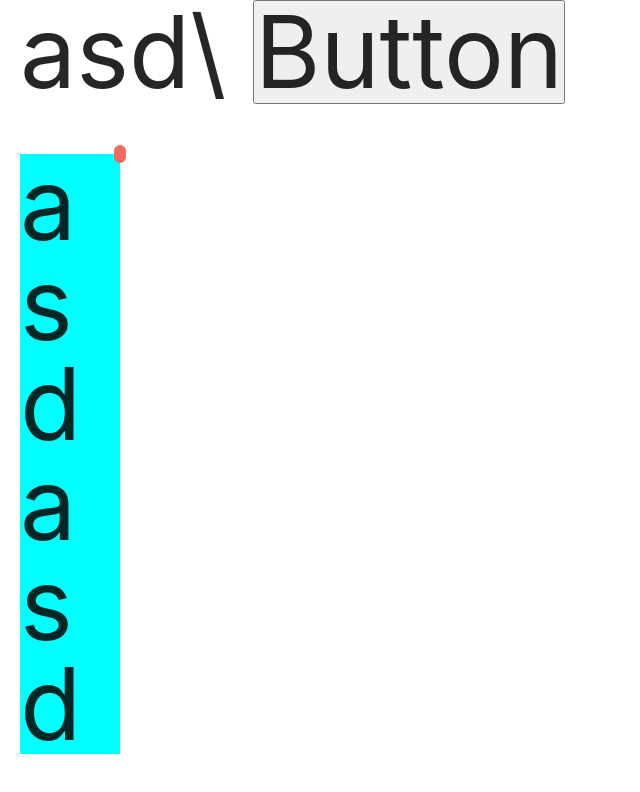
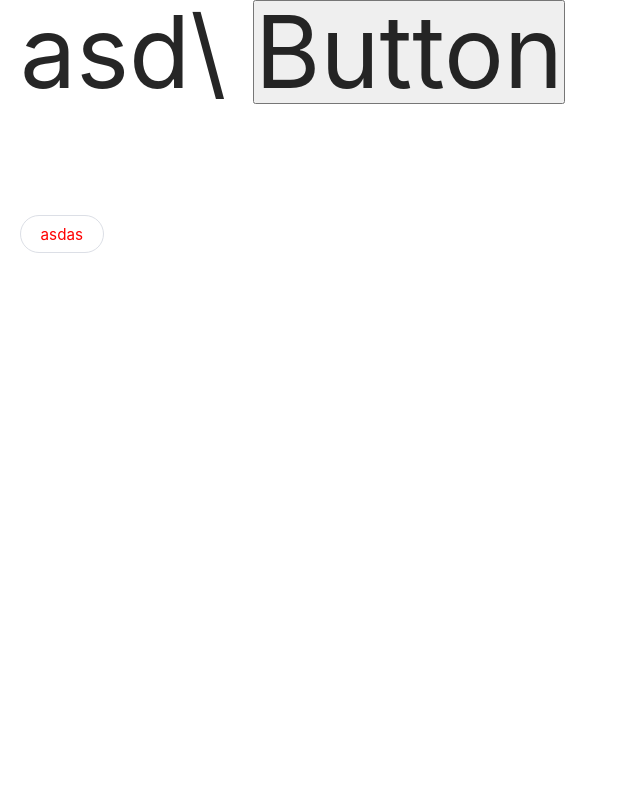
Before and after one commit to lzt-T/carpediemUi, a Vue app: page / in a window 1280 px wide. Shown: the top 792 px of the page, without its empty margins (0-640 px from the left). Built offline with nearby package versions, Linux system fonts and the light colour scheme.

Commit message:
feat: 增加按钮属性的响应

```diff
--- a/examples/App.vue
+++ b/examples/App.vue
@@ -3,9 +3,7 @@
     asd\
     <button @click="onSizeChange">Button</button>
     <div class="suu">
-      <cd-badge>
-        <div>asdasd</div>
-      </cd-badge>
+      <cd-button :color="data" :round="true"> asdas</cd-button>
     </div>
   </div>
   <form method="post" action="http://127.0.0.1:3000/su">
@@ -19,13 +17,12 @@ import { ref, onMounted, getCurrentInstance, watch, reactive } from "vue";
 export default {
   name: "App",
   setup() {
-    let data = ref(false);
+    let data = ref("red");
     watch(data, (newval, oldval) => {
       console.log(newval);
     });
     function onSizeChange(aa: any) {
-      data.value = true;
-      console.log("asd");
+      data.value = "balck";
     }
     function onCurrentChange(e: any) {
       console.log("pppp");
--- a/packages/button/src/button.vue
+++ b/packages/button/src/button.vue
@@ -16,7 +16,7 @@
 </template>
 
 <script lang="ts">
-import { defineComponent, ref } from "vue";
+import { defineComponent, ref, watchEffect } from "vue";
 export default defineComponent({
   name: "cd-button",
   props: {
@@ -73,27 +73,19 @@ export default defineComponent({
   },
   setup(props, context) {
     let backgroundCcolorData = ref<string>();
-    backgroundCcolorData.value = props.backgroundCcolor;
     let colorData = ref<string>();
-    colorData.value = props.color;
     let borderWidthData = ref<number>(0.1);
     let roundData = ref<number>(0);
     let widthData = ref<number>();
+    let disabledData = ref<string>("default");
+    let opacityData = ref<number>(1);
+
+    watchEffect((): void => {
+      backgroundCcolorData.value = props.backgroundCcolor;
+      colorData.value = props.color;
       widthData.value = props.width;
-    let disabledData = ref<string>("default");
       if (props.size != 38 && props.width == 38 * 2.2) {
         widthData.value = props.size * 2.2;
-    }
-    //设置背景和字体颜色
-    if (
-      backgroundCcolorData.value == "white" ||
-      backgroundCcolorData.value == "#FFFFFF"
-    ) {
-      colorData.value = "#000000";
-      borderWidthData.value = 0.1;
-    } else {
-      colorData.value = "#FFFFFF";
-      borderWidthData.value = 0;
       }
       //椭圆
       if (props.round == true) {
@@ -110,15 +102,17 @@ export default defineComponent({
         borderWidthData.value = 0;
         roundData.value = 0;
       }
-    let opacityData = 1;
+
       //是否处于禁用状态,只要处于在加载和禁止状态就都是0.75透明
       if (props.disabled == true) {
-      opacityData = 0.75;
+        opacityData.value = 0.75;
         disabledData.value = "not-allowed";
       }
       if (props.loading == true) {
-      opacityData = 0.75;
+        opacityData.value = 0.75;
       }
+    });
+
     return {
       roundData,
       colorData,
@@ -152,6 +146,7 @@ export default defineComponent({
   border-radius: v-bind(roundData + "px");
   cursor: v-bind(disabledData);
   opacity: v-bind(opacityData);
+  color: v-bind(colorData);
 }
 .cd-button:hover {
   opacity: 0.75;
```
Lines whose indentation alone changed are shown as unchanged.
